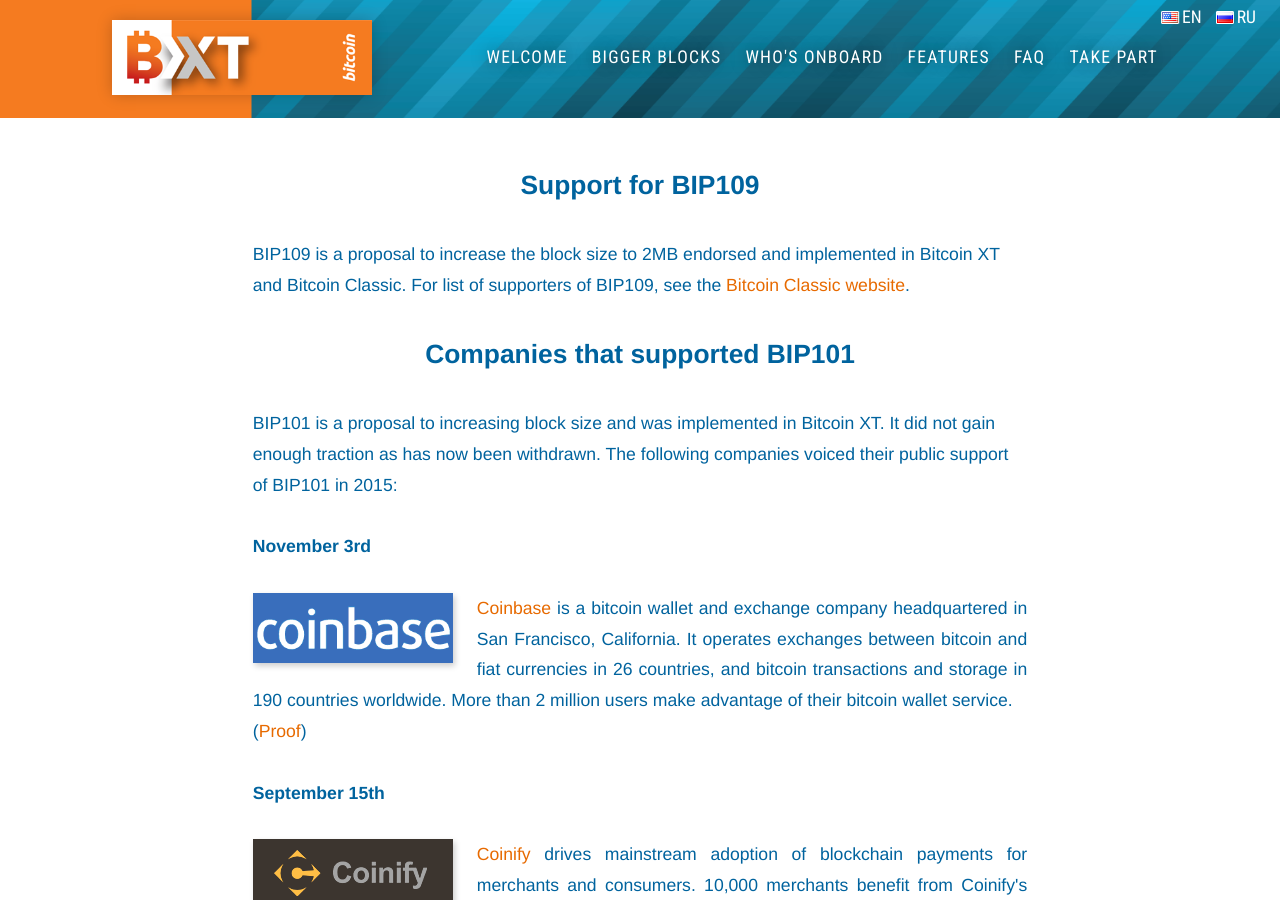
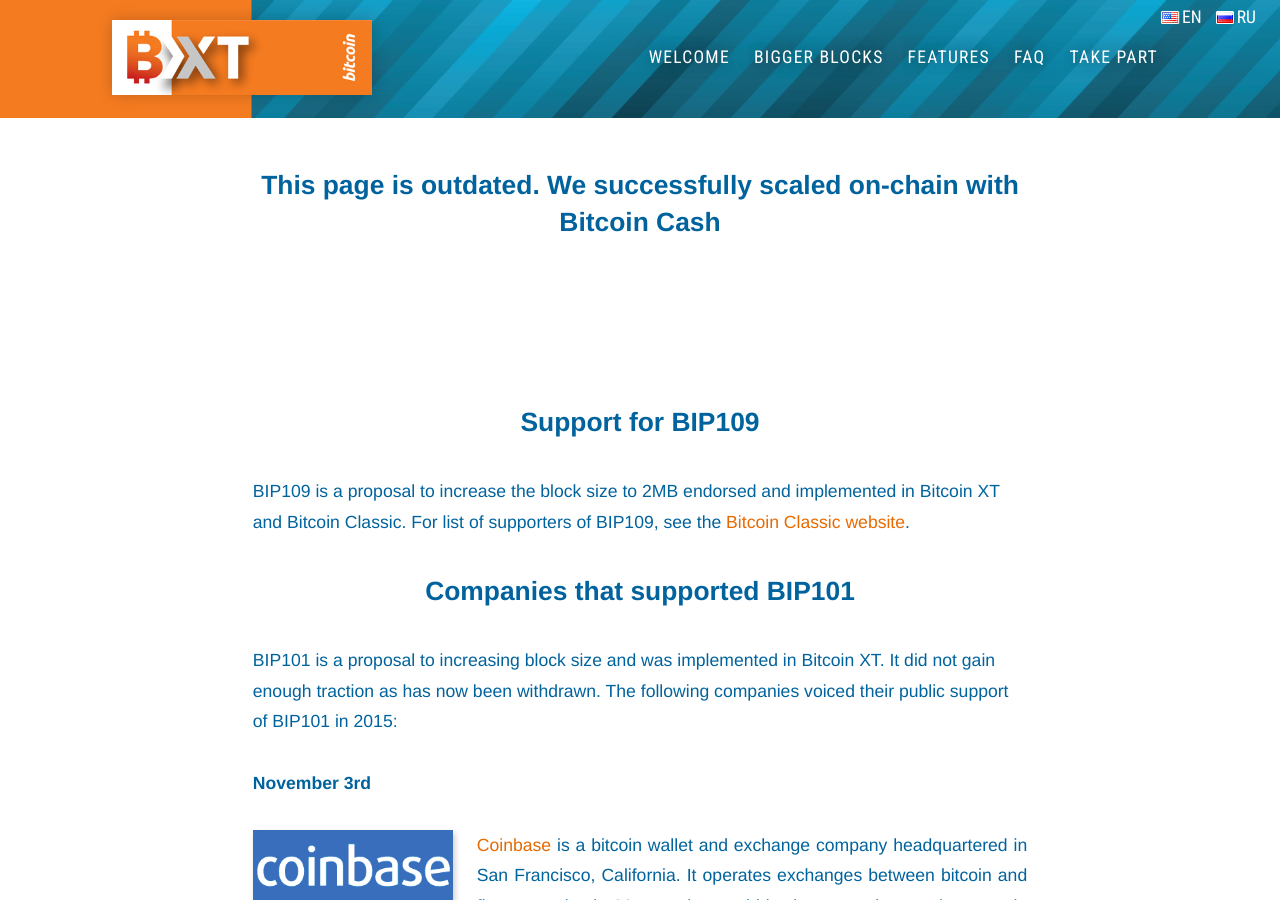
Before and after one commit to bitcoinxt/website, a Jekyll site: the page built from onboard.html, in a window 1280 px wide and 900 px high. Built offline with Jekyll 4.4.1, drawn with Linux system fonts in a browser that asks for light colours; nearby versions of some CDN libraries.

Commit message:
remove onboard

```diff
--- a/_layouts/base.html
+++ b/_layouts/base.html
@@ -25,7 +25,6 @@
             <nav class="pd-b">
               <a accesskey="1" href="/" title="Welcome">Welcome</a>
               <a href="/#sec-hardfork" title="Bigger&nbsp;blocks">Bigger&nbsp;blocks</a>
-              <a accesskey="2" href="onboard.html" title="Who's Onboard">Who's&nbsp;Onboard</a>
               <a href="/patches.html" title="Features">Features</a>
               <a accesskey="5" href="faq.html" title="Frequently asked questions">FAQ</a>
               <a href="/#sec-takepart" title="Take&nbsp;part">Take&nbsp;part</a>
--- a/onboard.html
+++ b/onboard.html
@@ -6,6 +6,8 @@ title: "Who's Onboard"
       <div class="main">
         <section>
         <div>
+		<h1>This page is outdated. We successfully scaled on-chain with Bitcoin Cash</h1>
+	  <p>&nbsp;</p><p>&nbsp;</p>
           <h1>Support for BIP109</h1>
           <p>BIP109 is a proposal to increase the block size to 2MB endorsed and implemented in Bitcoin XT and Bitcoin Classic. For list of supporters of BIP109, see the <a href="https://bitcoinclassic.com/">Bitcoin Classic website</a>.
 
```
